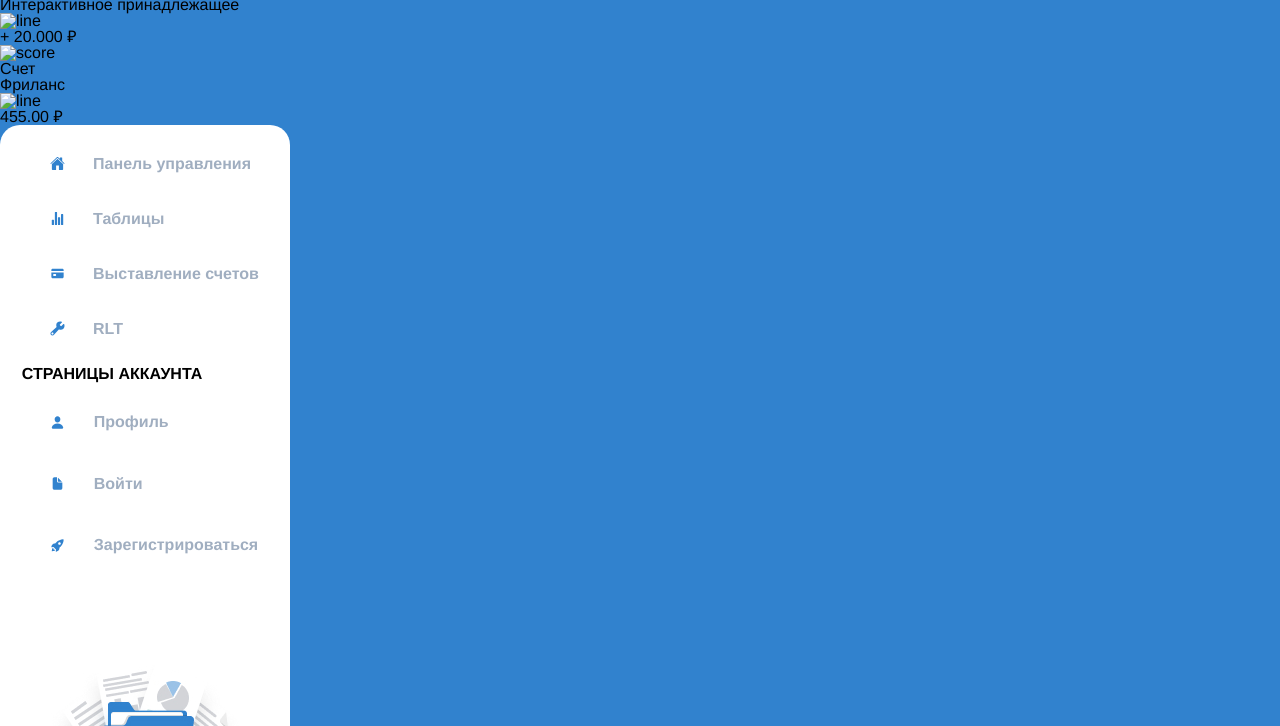
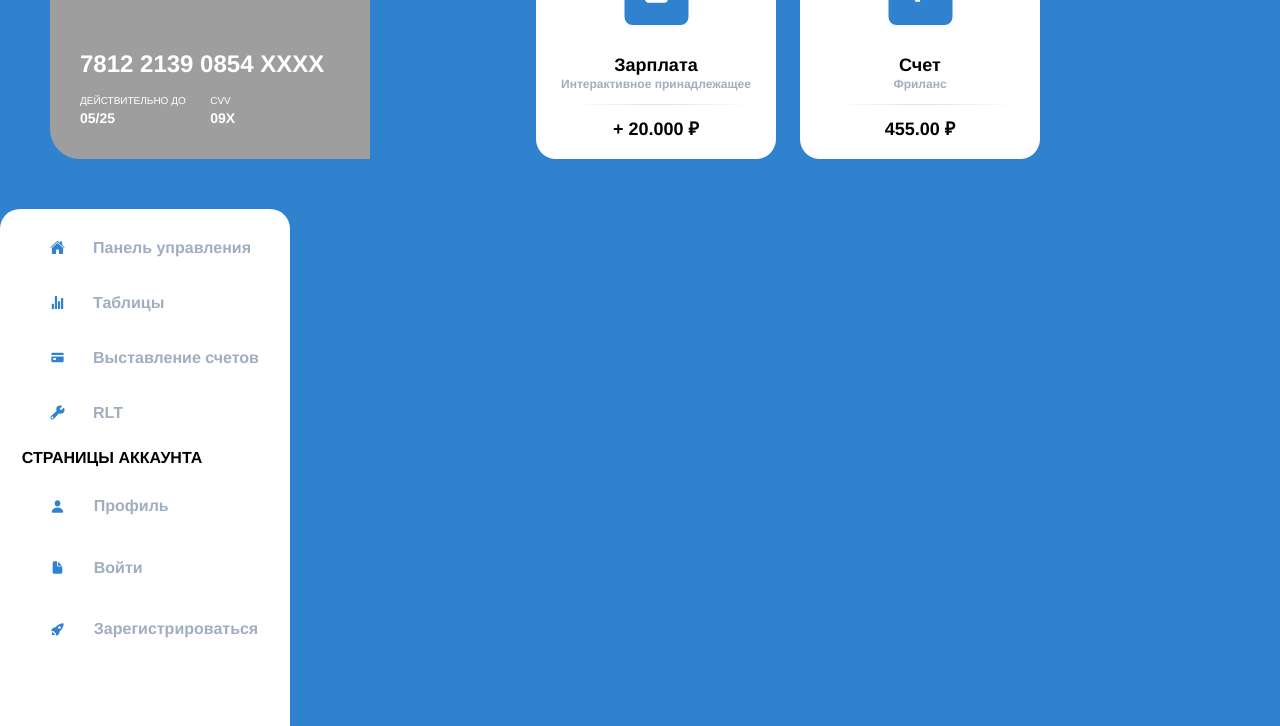
Before and after one commit to evolv-X/Banking-App, a plain HTML site: page index.html in a window 1280 px wide. Shown: the part 198-924 px from the top of the page. Drawn offline with Linux system fonts and the light colour scheme; the site is published under a folder, as on GitHub Pages, so addresses that start at the root find nothing.

Commit message:
fix file structure

```diff
--- a/index.html
+++ b/index.html
@@ -4,18 +4,18 @@
     <meta charset="UTF-8" />
     <meta name="viewport" content="width=device-width, initial-scale=1.0" />
     <title>Document</title>
-    <link rel="stylesheet" href="styles/normalize.css" />
+    <link rel="stylesheet" href="styles/normalize.css"/>
     <!-- тут ваши индивидуальные css -->
-    <link rel="stylesheet" href="styles/styles.css" />
-    <link rel="stylesheet" href="styles/header-style.css" />
-    <link href="./styles/adminPanel.css" rel="stylesheet" />
-    <link href="./styles/adminPanelMedia.css" rel="stylesheet" />
-    <link rel="stylesheet" href="styles/transaction.css" />
-    <link rel="stylesheet" href="styles/payment.css" />
+    <link rel="stylesheet" href="styles/styles.css"/>
+    <link rel="stylesheet" href="styles/header-style.css"/>
+    <link rel="stylesheet" href="styles/adminPanel.css"/>
+    <link rel="stylesheet" href="styles/adminPanelMedia.css"/>
+    <link rel="stylesheet" href="styles/transaction.css"/>
+    <link rel="stylesheet" href="styles/payment.css"/>
     <link rel="stylesheet" href="styles/footer.css">
-    <link href="./styles/billingInformation.css" rel="stylesheet" />
-    <link href="./styles/billingInformationMedia.css" rel="stylesheet" />
-    <link rel="stylesheet" href="../Banking-App/style-card.css">
+    <link rel="stylesheet" href="styles/billingInformation.css"/>
+    <link rel="stylesheet" href="styles/billingInformationMedia.css"/>
+    <link rel="stylesheet" href="styles/style-card.css">
   </head>
   <body>
     <header class="header">
@@ -26,14 +26,14 @@
       <div class="right">
         <input type="text" class="poisk" placeholder="Поиск..." />
         <button class="vhod">
-          <img src="header icons/a.svg" alt="Войти" />
+          <img src="assets/images/header-icons/a.svg" alt="Войти" />
         </button>
 
         <div class="setings">
-          <img src="header icons/sharp.svg" alt="Шестерёнка" />
+          <img src="assets/images/header-icons/sharp.svg" alt="Шестерёнка" />
         </div>
         <div class="bell">
-          <img src="header icons/default.svg" alt="Колокольчик" />
+          <img src="assets/images/header-icons/default.svg" alt="Колокольчик" />
         </div>
       </div>
     </header>
@@ -41,7 +41,7 @@
 
        <div class="cards-info">
             <div class="card">
-                <img src="../Banking-App/img-card/logo.svg" alt="logo" class="logo-data">
+                <img src="assets/images/img-card/logo.svg" alt="logo" class="logo-data">
                 <div class="card-data">
                     <p class="card-number">7812 2139 0854 XXXX</p>
                     <div class="info-card">
@@ -55,21 +55,21 @@
                 </div>
             </div>
                 <div class="salary">
-                    <img src="../Banking-App/img-card/walet_1.svg" alt="walet" class="img-salary">
+                    <img src="assets/images/img-card/walet_1.svg" alt="walet" class="img-salary">
                     <div class="walet-card">
                         <p class="walet-info">Зарплата</p>
                         <p class="walet-inter">Интерактивное принадлежащее</p>
-                        <img src="../Banking-App/img-card/line.svg" alt="line">
+                        <img src="assets/images/img-card/line.svg" alt="line">
                         <p class="walet-info">+ 20.000 ₽</p>
                     </div>
                 </div>
 
                 <div class="score">
-                    <img src="../Banking-App/img-card/score_1.svg" alt="score" class="img-score">
+                    <img src="assets/images/img-card/score_1.svg" alt="score" class="img-score">
                     <div class="score-card">
                         <p class="score-info">Счет</p>
                         <p class="score-inter">Фриланс</p>
-                        <img src="../Banking-App/img-card/line.svg" alt="line">
+                        <img src="assets/images/img-card/line.svg" alt="line">
                         <p class="walet-info">455.00 ₽</p>
                     </div>
                 </div>
@@ -95,7 +95,7 @@
         <article class="help">
           <div class="help-image">
             <img
-              src="./assets/images/NeedHelp.jpg"
+              src="assets/images/NeedHelp.jpg"
               alt="Photo about folder and documents"
             />
             <p><strong>Нужна помощь?</strong></p>
--- /dev/null
+++ b/styles/style-card.css
@@ -0,0 +1,80 @@
+
+.card{
+    width: 462px;
+    height: 240px;
+    border-radius: 30px;
+    background-image: url(../assets/images/img-card/Background.svg);
+    background-repeat: no-repeat;
+    background-size: contain;
+    padding: 30px;
+    margin-right: 24px;
+}
+
+.card-data{
+    width: 462px;
+    align-content: center;
+    padding-top: 70px;
+    padding-bottom: 36px;
+}
+.card-number{
+    font-size:24px;
+    color: white;
+    font-weight: bold;
+}
+.info-card{
+    display: inline-block;
+    font-size: 10px;
+    color: white;
+}
+.info-card1{
+    display: inline-block;
+    font-size: 10px ;
+    margin: 20px;
+    color: white;
+}
+.text-card{
+    font-size: 14px;
+    margin-top: 5px;
+    font-weight: bold;
+}
+.logo-data{
+   float: right;
+}
+.salary{
+    width: 240px;
+    height: 240px;
+    background-color: white;
+    border-radius: 20px;
+    padding: 10px;
+    text-align: center;
+}
+
+.img-salary, .img-score{
+    padding-top: 30px;
+    padding-bottom: 22px;
+}
+.walet-info, .score-info{
+    font-size: 18px;
+    font-weight: bold;
+}
+.walet-inter, .score-inter{
+    font-size: 12px;
+    font-weight: bold;
+    padding-top: 4px;
+    margin-bottom: 14px;
+    color: rgb(160, 174, 192);
+}
+.cards-info{
+    display: flex;
+    padding: 30px;
+    margin: 20px;
+}
+.score{
+    width: 240px;
+    height: 240px;
+    background-color: white;
+    border-radius: 20px;
+    padding: 10px;
+    margin-left: 24px;
+    text-align: center;
+}
--- a/styles/transaction.css
+++ b/styles/transaction.css
@@ -33,7 +33,7 @@
     margin-right: 6px;
     width: 1em;
     height: 1em;
-    background-image: url(/assets/images/transaction-icons/outline.svg);
+    background-image: url(../assets/images/transaction-icons/outline.svg);
     background-position: center;
     background-size: cover;
     background-repeat: no-repeat;
```
Also changed, not shown: assets/images/header-icons/a.svg (added), assets/images/header-icons/default.svg (added), assets/images/header-icons/sharp.svg (added), assets/images/img-card/line.svg (added), assets/images/img-card/logo.svg (added), assets/images/img-card/score_1.svg (added), assets/images/img-card/walet_1.svg (added), 1 other file.
